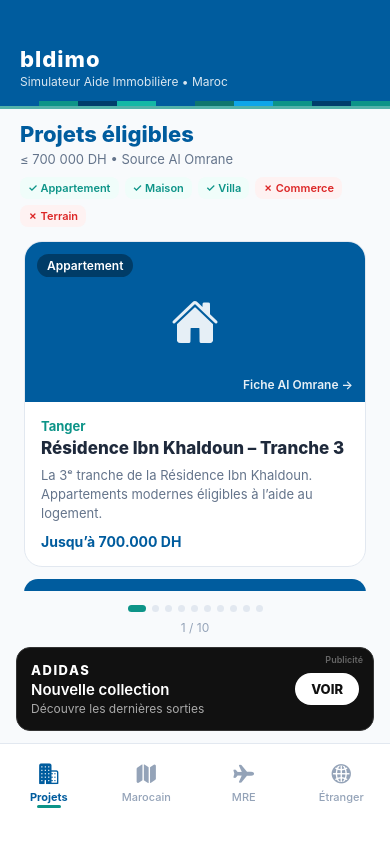
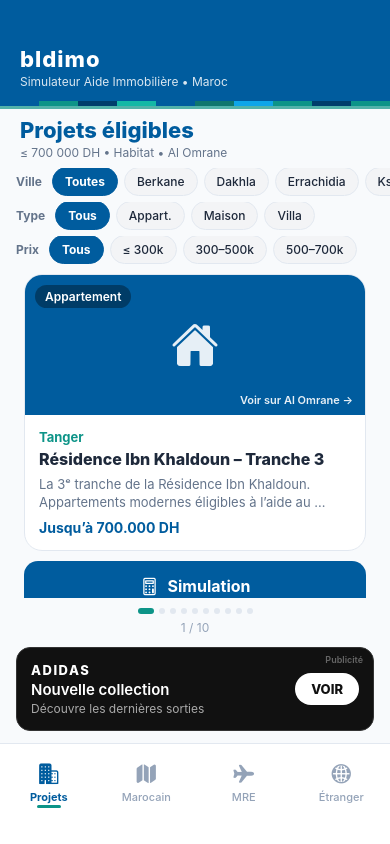
Before and after one commit to TAXI84/bldimo, a React Native app: screen / in a window 390 px wide. Built offline with nearby package versions, Linux system fonts and the light colour scheme.

Commit message:
feat: filters Ville / Type / Prix on Projets swipe page

```diff
--- a/app/projets.tsx
+++ b/app/projets.tsx
@@ -1,4 +1,4 @@
-import { useRef, useState } from 'react';
+import { useMemo, useRef, useState } from 'react';
 import {
   View,
   Text,
@@ -19,18 +19,46 @@ const { width } = Dimensions.get('window');
 const CARD_WIDTH = width - 48;
 const CARD_MARGIN = 12;
 
+type TypeFilter = 'all' | Project['type'];
+type PriceFilter = 'all' | 'under300' | '300to500' | '500to700';
+
 interface Props {
   onSimulate?: () => void;
 }
 
 export default function ProjetsScreen({ onSimulate }: Props) {
   const [index, setIndex] = useState(0);
+  const [city, setCity] = useState<string>('all');
+  const [type, setType] = useState<TypeFilter>('all');
+  const [price, setPrice] = useState<PriceFilter>('all');
   const scrollRef = useRef<ScrollView>(null);
+
+  const cities = useMemo(() => {
+    const set = new Set(SAMPLE_PROJECTS.map((p) => p.city));
+    return ['all', ...Array.from(set).sort()];
+  }, []);
+
+  const filtered = useMemo(() => {
+    return SAMPLE_PROJECTS.filter((p) => {
+      if (city !== 'all' && p.city !== city) return false;
+      if (type !== 'all' && p.type !== type) return false;
+      const max = p.priceMax ?? 700000;
+      if (price === 'under300' && max > 300000) return false;
+      if (price === '300to500' && (max <= 300000 || max > 500000)) return false;
+      if (price === '500to700' && max <= 500000) return false;
+      return true;
+    });
+  }, [city, type, price]);
 
   const onScroll = (e: NativeSyntheticEvent<NativeScrollEvent>) => {
     const x = e.nativeEvent.contentOffset.x;
     const i = Math.round(x / (CARD_WIDTH + CARD_MARGIN * 2));
-    if (i >= 0 && i < SAMPLE_PROJECTS.length) setIndex(i);
+    if (i >= 0 && i < filtered.length) setIndex(i);
+  };
+
+  const resetScroll = () => {
+    setIndex(0);
+    scrollRef.current?.scrollTo({ x: 0, animated: true });
   };
 
   const openAlOmrane = (project: Project) => {
@@ -46,15 +74,88 @@ export default function ProjetsScreen({ onSimulate }: Props) {
   return (
     <View style={styles.container}>
       <Text style={styles.title}>Projets éligibles</Text>
-      <Text style={styles.subtitle}>≤ 700 000 DH • Source Al Omrane</Text>
-      <View style={styles.typesRow}>
-        <Text style={styles.typeTag}>✓ Appartement</Text>
-        <Text style={styles.typeTag}>✓ Maison</Text>
-        <Text style={styles.typeTag}>✓ Villa</Text>
-        <Text style={[styles.typeTag, styles.typeTagNo]}>✗ Commerce</Text>
-        <Text style={[styles.typeTag, styles.typeTagNo]}>✗ Terrain</Text>
+      <Text style={styles.subtitle}>≤ 700 000 DH • Habitat • Al Omrane</Text>
+
+      <ScrollView horizontal showsHorizontalScrollIndicator={false} style={styles.filtersRow} contentContainerStyle={styles.filtersContent}>
+        <Text style={styles.filterLabel}>Ville</Text>
+        {cities.map((c) => (
+          <TouchableOpacity
+            key={c}
+            style={[styles.chip, city === c && styles.chipActive]}
+            onPress={() => {
+              setCity(c);
+              resetScroll();
+            }}
+          >
+            <Text style={[styles.chipText, city === c && styles.chipTextActive]}>
+              {c === 'all' ? 'Toutes' : c}
+            </Text>
+          </TouchableOpacity>
+        ))}
+      </ScrollView>
+
+      <ScrollView horizontal showsHorizontalScrollIndicator={false} style={styles.filtersRow} contentContainerStyle={styles.filtersContent}>
+        <Text style={styles.filterLabel}>Type</Text>
+        {(
+          [
+            ['all', 'Tous'],
+            ['appartement', 'Appart.'],
+            ['maison', 'Maison'],
+            ['villa', 'Villa'],
+          ] as const
+        ).map(([value, label]) => (
+          <TouchableOpacity
+            key={value}
+            style={[styles.chip, type === value && styles.chipActive]}
+            onPress={() => {
+              setType(value);
+              resetScroll();
+            }}
+          >
+            <Text style={[styles.chipText, type === value && styles.chipTextActive]}>{label}</Text>
+          </TouchableOpacity>
+        ))}
+      </ScrollView>
+
+      <ScrollView horizontal showsHorizontalScrollIndicator={false} style={styles.filtersRow} contentContainerStyle={styles.filtersContent}>
+        <Text style={styles.filterLabel}>Prix</Text>
+        {(
+          [
+            ['all', 'Tous'],
+            ['under300', '≤ 300k'],
+            ['300to500', '300–500k'],
+            ['500to700', '500–700k'],
+          ] as const
+        ).map(([value, label]) => (
+          <TouchableOpacity
+            key={value}
+            style={[styles.chip, price === value && styles.chipActive]}
+            onPress={() => {
+              setPrice(value);
+              resetScroll();
+            }}
+          >
+            <Text style={[styles.chipText, price === value && styles.chipTextActive]}>{label}</Text>
+          </TouchableOpacity>
+        ))}
+      </ScrollView>
+
+      {filtered.length === 0 ? (
+        <View style={styles.empty}>
+          <Text style={styles.emptyText}>Aucun projet avec ces filtres</Text>
+          <TouchableOpacity
+            onPress={() => {
+              setCity('all');
+              setType('all');
+              setPrice('all');
+              resetScroll();
+            }}
+          >
+            <Text style={styles.resetLink}>Réinitialiser</Text>
+          </TouchableOpacity>
         </View>
-
+      ) : (
+        <>
           <ScrollView
             ref={scrollRef}
             horizontal
@@ -65,42 +166,32 @@ export default function ProjetsScreen({ onSimulate }: Props) {
             onScroll={onScroll}
             scrollEventThrottle={16}
           >
-        {SAMPLE_PROJECTS.map((project) => (
+            {filtered.map((project) => (
               <View key={project.id} style={styles.cardWrap}>
-            <TouchableOpacity
-              style={styles.card}
-              activeOpacity={0.95}
-              onPress={() => openAlOmrane(project)}
-            >
+                <TouchableOpacity style={styles.card} activeOpacity={0.95} onPress={() => openAlOmrane(project)}>
                   <View style={[styles.imageArea, { backgroundColor: project.imageColor }]}>
                     <Ionicons name="home" size={48} color="rgba(255,255,255,0.9)" />
                     <View style={styles.badge}>
                       <Text style={styles.badgeText}>{typeLabel(project.type)}</Text>
                     </View>
-                <Text style={styles.tapHint}>Fiche Al Omrane →</Text>
+                    <Text style={styles.tapHint}>Voir sur Al Omrane →</Text>
                   </View>
-
                   <View style={styles.body}>
                     <Text style={styles.city}>{project.city}</Text>
                     <Text style={styles.cardTitle} numberOfLines={2}>
                       {project.title}
                     </Text>
-                <Text style={styles.desc} numberOfLines={3}>
+                    <Text style={styles.desc} numberOfLines={2}>
                       {project.description}
                     </Text>
                     {project.priceMax != null && (
-                  <Text style={styles.price}>
+                      <Text style={styles.priceMax}>
                         Jusqu’à {project.priceMax.toLocaleString('fr-MA')} DH
                       </Text>
                     )}
                   </View>
                 </TouchableOpacity>
-
-            <TouchableOpacity
-              style={styles.simButton}
-              activeOpacity={0.85}
-              onPress={() => onSimulate?.()}
-            >
+                <TouchableOpacity style={styles.simButton} activeOpacity={0.85} onPress={() => onSimulate?.()}>
                   <Ionicons name="calculator-outline" size={20} color="#fff" />
                   <Text style={styles.simButtonText}>Simulation</Text>
                 </TouchableOpacity>
@@ -109,14 +200,15 @@ export default function ProjetsScreen({ onSimulate }: Props) {
           </ScrollView>
 
           <View style={styles.dots}>
-        {SAMPLE_PROJECTS.map((_, i) => (
+            {filtered.map((_, i) => (
               <View key={i} style={[styles.dot, i === index && styles.dotActive]} />
             ))}
           </View>
-
           <Text style={styles.counter}>
-        {index + 1} / {SAMPLE_PROJECTS.length}
+            {Math.min(index + 1, filtered.length)} / {filtered.length}
           </Text>
+        </>
+      )}
 
       <AdBanner />
     </View>
@@ -124,28 +216,24 @@ export default function ProjetsScreen({ onSimulate }: Props) {
 }
 
 const styles = StyleSheet.create({
-  container: { flex: 1, backgroundColor: Colors.background, paddingTop: 12 },
+  container: { flex: 1, backgroundColor: Colors.background, paddingTop: 8 },
   title: { fontSize: 22, fontWeight: '800', color: Colors.primary, paddingHorizontal: 20 },
-  subtitle: { fontSize: 13, color: Colors.textLight, paddingHorizontal: 20, marginTop: 4 },
-  typesRow: {
-    flexDirection: 'row',
-    flexWrap: 'wrap',
-    gap: 6,
-    paddingHorizontal: 20,
-    marginBottom: 14,
-    marginTop: 10,
+  subtitle: { fontSize: 12, color: Colors.textLight, paddingHorizontal: 20, marginBottom: 8, marginTop: 2 },
+  filtersRow: { maxHeight: 40, marginBottom: 6 },
+  filtersContent: { paddingHorizontal: 16, alignItems: 'center', gap: 6 },
+  filterLabel: { fontSize: 12, fontWeight: '700', color: Colors.textLight, marginRight: 4 },
+  chip: {
+    paddingHorizontal: 12,
+    paddingVertical: 6,
+    borderRadius: 16,
+    backgroundColor: '#F3F4F6',
+    borderWidth: 1,
+    borderColor: Colors.border,
   },
-  typeTag: {
-    fontSize: 11,
-    fontWeight: '600',
-    color: Colors.secondary,
-    backgroundColor: Colors.successBg,
-    paddingHorizontal: 8,
-    paddingVertical: 4,
-    borderRadius: 8,
-  },
-  typeTagNo: { color: Colors.danger, backgroundColor: Colors.dangerBg },
-  scrollContent: { paddingHorizontal: 12 },
+  chipActive: { backgroundColor: Colors.primary, borderColor: Colors.primary },
+  chipText: { fontSize: 12, color: Colors.text, fontWeight: '500' },
+  chipTextActive: { color: '#fff', fontWeight: '700' },
+  scrollContent: { paddingHorizontal: 12, paddingTop: 4 },
   cardWrap: { width: CARD_WIDTH, marginHorizontal: CARD_MARGIN },
   card: {
     backgroundColor: Colors.card,
@@ -155,11 +243,11 @@ const styles = StyleSheet.create({
     borderColor: Colors.border,
     elevation: 4,
   },
-  imageArea: { height: 160, alignItems: 'center', justifyContent: 'center' },
+  imageArea: { height: 140, alignItems: 'center', justifyContent: 'center' },
   badge: {
     position: 'absolute',
-    top: 12,
-    left: 12,
+    top: 10,
+    left: 10,
     backgroundColor: 'rgba(0,0,0,0.35)',
     paddingHorizontal: 10,
     paddingVertical: 4,
@@ -168,19 +256,19 @@ const styles = StyleSheet.create({
   badgeText: { color: '#fff', fontSize: 12, fontWeight: '600' },
   tapHint: {
     position: 'absolute',
-    bottom: 10,
+    bottom: 8,
     right: 12,
     color: 'rgba(255,255,255,0.9)',
-    fontSize: 12,
+    fontSize: 11,
     fontWeight: '600',
   },
-  body: { padding: 16 },
+  body: { padding: 14 },
   city: { fontSize: 13, color: Colors.secondary, fontWeight: '700', marginBottom: 4 },
-  cardTitle: { fontSize: 17, fontWeight: '800', color: Colors.text, marginBottom: 8 },
-  desc: { fontSize: 13, color: Colors.textLight, lineHeight: 19 },
-  price: { marginTop: 10, fontSize: 14, fontWeight: '700', color: Colors.primary },
+  cardTitle: { fontSize: 16, fontWeight: '800', color: Colors.text, marginBottom: 6 },
+  desc: { fontSize: 13, color: Colors.textLight, lineHeight: 18 },
+  priceMax: { marginTop: 8, fontSize: 14, fontWeight: '700', color: Colors.primary },
   simButton: {
-    marginTop: 12,
+    marginTop: 10,
     backgroundColor: Colors.primary,
     flexDirection: 'row',
     alignItems: 'center',
@@ -190,8 +278,11 @@ const styles = StyleSheet.create({
     borderRadius: 14,
   },
   simButtonText: { color: '#fff', fontSize: 16, fontWeight: '700' },
-  dots: { flexDirection: 'row', justifyContent: 'center', marginTop: 14, gap: 6 },
-  dot: { width: 7, height: 7, borderRadius: 4, backgroundColor: Colors.border },
-  dotActive: { backgroundColor: Colors.secondary, width: 18 },
-  counter: { textAlign: 'center', marginTop: 8, fontSize: 12, color: Colors.textMuted },
+  dots: { flexDirection: 'row', justifyContent: 'center', marginTop: 10, gap: 5, flexWrap: 'wrap', paddingHorizontal: 20 },
+  dot: { width: 6, height: 6, borderRadius: 3, backgroundColor: Colors.border },
+  dotActive: { backgroundColor: Colors.secondary, width: 16 },
+  counter: { textAlign: 'center', marginTop: 6, fontSize: 12, color: Colors.textMuted },
+  empty: { flex: 1, alignItems: 'center', justifyContent: 'center', padding: 24 },
+  emptyText: { fontSize: 15, color: Colors.textLight, marginBottom: 12 },
+  resetLink: { fontSize: 15, color: Colors.primary, fontWeight: '700' },
 });
```
Lines whose indentation alone changed are shown as unchanged.
